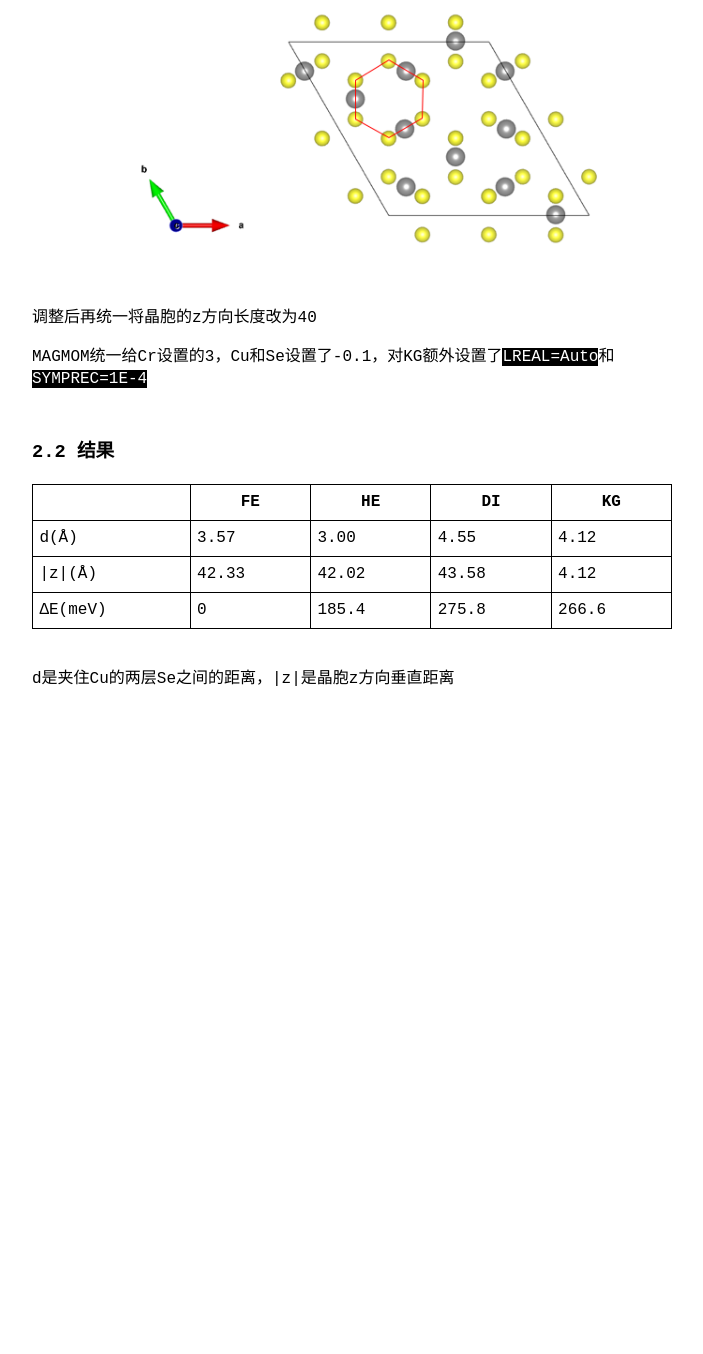
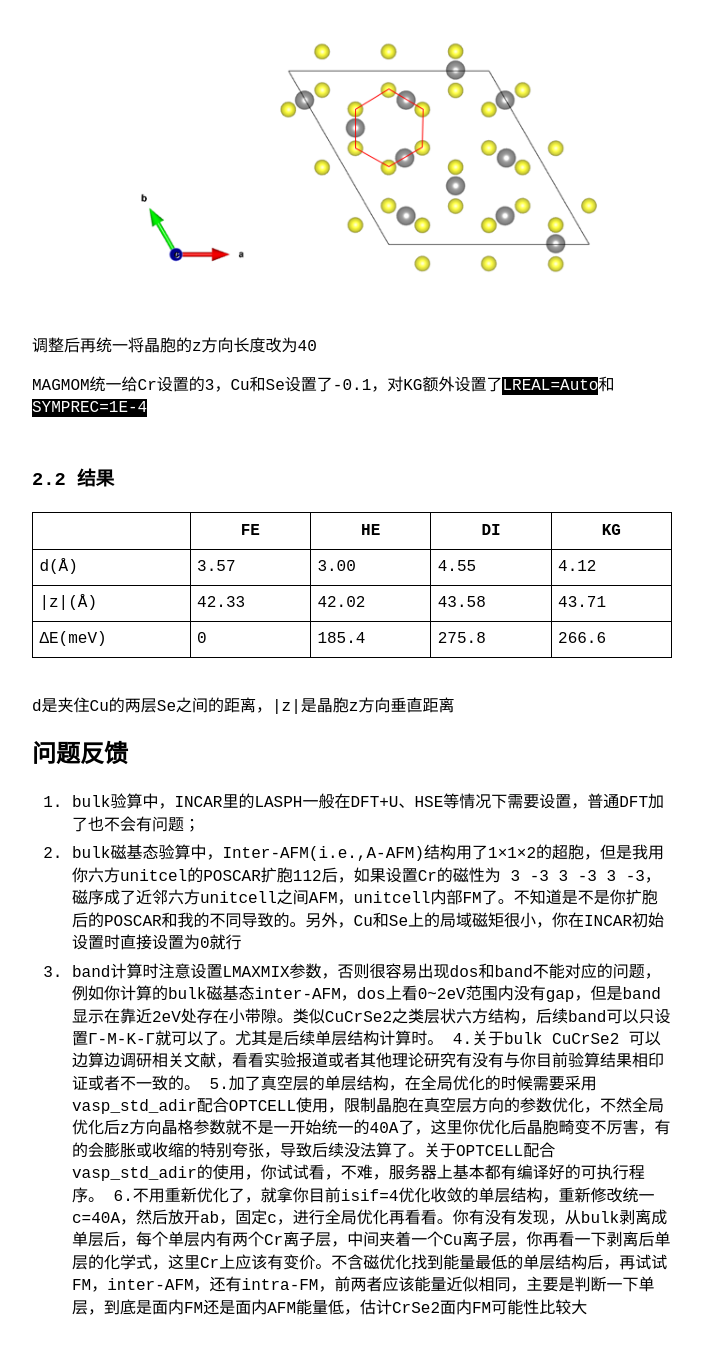
Before and after one commit to rukoBean/ylu, a Jekyll site: the page built from _posts/2024-12-31-CrCuSe2.md, in a window 1280 px wide and 1400 px high, scrolled down 5321 px. Shown: the top 1354 px of the window, without its empty margins (288-991 px from the left). Built offline with Jekyll 4.4.1, drawn with Linux system fonts in a browser that asks for light colours; before the commit the page ends 6091 px from its top, so only the background shows below that.

Commit message:
250102-b-typoFix

```diff
--- a/_posts/2024-12-31-CrCuSe2.md
+++ b/_posts/2024-12-31-CrCuSe2.md
@@ -18,6 +18,7 @@ custom_js:
 # ToC
 1. [Bulk](#bulk)
 2. [Monolayer](#monolayer)
+3. [问题反馈](#问题反馈)
 
 ---
 
@@ -147,12 +148,12 @@ Cr3 Cu3 Se6
 Cr   Cu   Se
 2    1    4
 Cartesian
-0.000000000 0.000000000 5.425764331
+1.874222145 -1.082084581 6.381085262
 1.874221935 1.082084946 12.749904202
-1.874222145 -1.082084581 8.981468834
-1.874221935 1.082084946 3.926025109
-1.874222145 1.082084581 6.712772689
-1.874222145 1.082084581 11.250145874
+1.874221935 1.082084946 10.009336836
+0.000000000 0.000000000 4.881346039
+1.874221935 1.082084946 7.668093619
+1.874222145 -1.082084581 11.250145874
 0.000000000 0.000000000 14.036893454
 </pre></div></div></div>
 <img src="/png/241231-8.png" alt="monolayer CrCuSe2 structures" class="png4-3">
@@ -170,8 +171,16 @@ MAGMOM统一给Cr设置的3，Cu和Se设置了-0.1，对KG额外设置了`LREAL=
 |             | FE    | HE    | DI    | KG    |
 |-------------|-------|-------|-------|-------|
 | d(Å)        | 3.57  | 3.00  | 4.55  | 4.12  |
-| \|z\|(Å)    | 42.33 | 42.02 | 43.58 | 4.12  |
+| \|z\|(Å)    | 42.33 | 42.02 | 43.58 | 43.71  |
 | ∆E(meV) | 0     | 185.4 | 275.8 | 266.6 |
 
 <br>
 d是夹住Cu的两层Se之间的距离，|z|是晶胞z方向垂直距离
+
+# 问题反馈
+1. bulk验算中，INCAR里的LASPH一般在DFT+U、HSE等情况下需要设置，普通DFT加了也不会有问题；
+2. bulk磁基态验算中，Inter-AFM(i.e.,A-AFM)结构用了1×1×2的超胞，但是我用你六方unitcel的POSCAR扩胞112后，如果设置Cr的磁性为 3 -3 3 -3 3 -3，磁序成了近邻六方unitcell之间AFM，unitcell内部FM了。不知道是不是你扩胞后的POSCAR和我的不同导致的。另外，Cu和Se上的局域磁矩很小，你在INCAR初始设置时直接设置为0就行
+3. band计算时注意设置LMAXMIX参数，否则很容易出现dos和band不能对应的问题，例如你计算的bulk磁基态inter-AFM，dos上看0~2eV范围内没有gap，但是band显示在靠近2eV处存在小带隙。类似CuCrSe2之类层状六方结构，后续band可以只设置Γ-M-K-Γ就可以了。尤其是后续单层结构计算时。
+4.关于bulk CuCrSe2 可以边算边调研相关文献，看看实验报道或者其他理论研究有没有与你目前验算结果相印证或者不一致的。
+5.加了真空层的单层结构，在全局优化的时候需要采用 vasp_std_adir配合OPTCELL使用，限制晶胞在真空层方向的参数优化，不然全局优化后z方向晶格参数就不是一开始统一的40A了，这里你优化后晶胞畸变不厉害，有的会膨胀或收缩的特别夸张，导致后续没法算了。关于OPTCELL配合vasp_std_adir的使用，你试试看，不难，服务器上基本都有编译好的可执行程序。
+6.不用重新优化了，就拿你目前isif=4优化收敛的单层结构，重新修改统一c=40A，然后放开ab，固定c，进行全局优化再看看。你有没有发现，从bulk剥离成单层后，每个单层内有两个Cr离子层，中间夹着一个Cu离子层，你再看一下剥离后单层的化学式，这里Cr上应该有变价。不含磁优化找到能量最低的单层结构后，再试试FM，inter-AFM，还有intra-FM，前两者应该能量近似相同，主要是判断一下单层，到底是面内FM还是面内AFM能量低，估计CrSe2面内FM可能性比较大
```
Also changed, not shown: _posts/2024-11-04-BaTiO3.md (+3 -0 lines).
